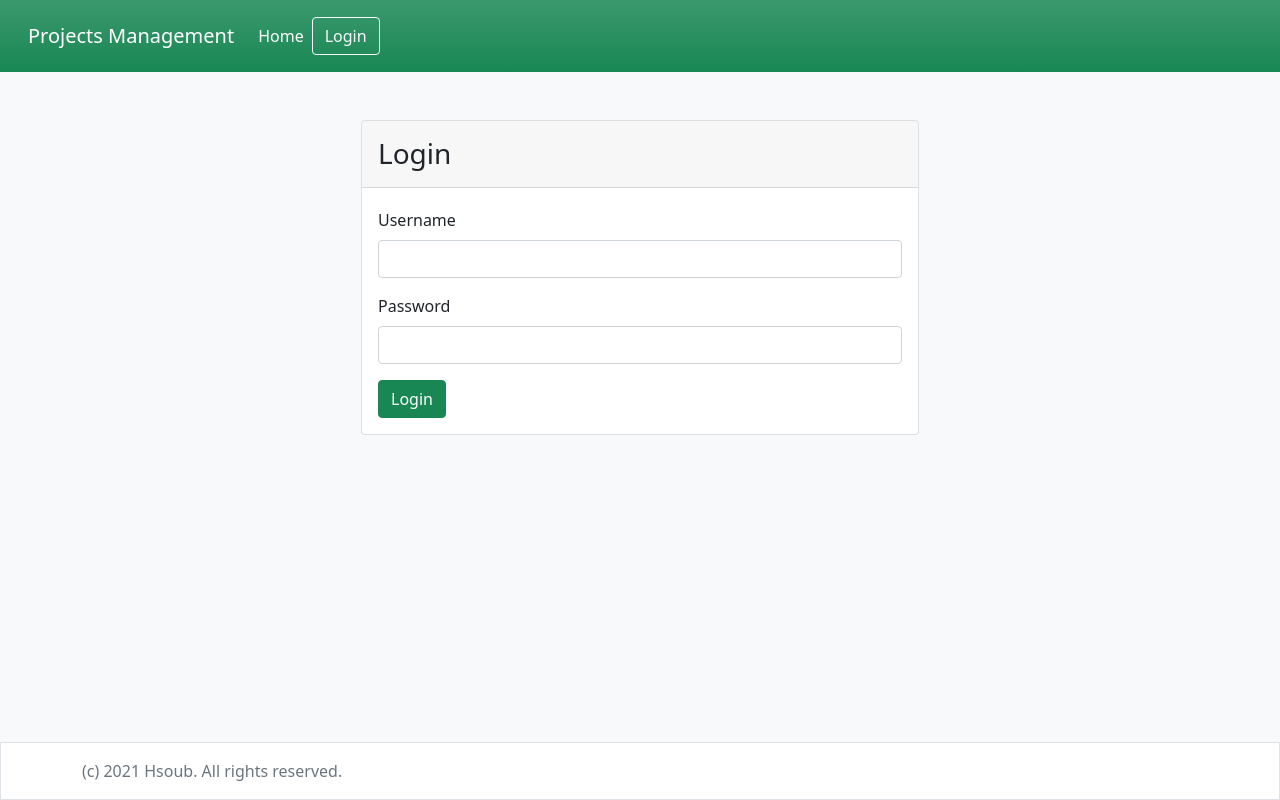
After one commit to rehab-saleh/django-pm, a Django app: page /accounts/login/ in a window 1280 px wide. The commit adds this page. Run offline with Django 4.2, Linux system fonts and the light colour scheme; some libraries are stand-ins or nearby versions.

Commit message:
Login & Logout

```diff
--- /dev/null
+++ b/accounts/forms.py
@@ -0,0 +1,18 @@
+from django.contrib.auth.forms import AuthenticationForm
+from django import forms
+
+attrs = {'class': 'form-control'}
+
+
+class UserLoginForm(AuthenticationForm):
+    def __init__(self, *args, **kwargs):
+        super(UserLoginForm, self).__init__(*args, **kwargs)
+
+    username = forms.CharField(
+        label='Username',
+        widget=forms.TextInput(attrs=attrs)
+    )
+    password = forms.CharField(
+        label='Password',
+        widget=forms.PasswordInput(attrs=attrs)
+    )
--- /dev/null
+++ b/accounts/templates/registration/login.html
@@ -0,0 +1,22 @@
+{% extends 'base.html' %}
+{% load i18n %}
+{% block content %}
+   <div class="container">
+       <div class="row justify-content-md-center">
+           <div class="card col-md-6 px-0">
+               <div class="card-header">
+                   <h3 class="mb-0 py-2">{% trans 'Login' %}</h3>
+               </div>
+               <div class="card-body">
+                   <form method="POST">
+                       {% csrf_token  %}
+                       {% include 'common/form.html' with form=form %}
+                       <button class="btn btn-success btn-block">
+                           {% translate 'Login' %}
+                       </button>
+                   </form>
+               </div>
+           </div>
+       </div>
+   </div>
+{% endblock %}
--- /dev/null
+++ b/accounts/urls.py
@@ -0,0 +1,8 @@
+from django.contrib.auth.views import LoginView
+from django.urls import path, include
+from accounts.forms import UserLoginForm
+
+urlpatterns = [
+    path('login/', LoginView.as_view(authentication_form=UserLoginForm), name='login'),
+    path('', include('django.contrib.auth.urls'))
+]
--- a/projects/templates/partials/header.html
+++ b/projects/templates/partials/header.html
@@ -11,6 +11,18 @@
                     <a class="nav-link active" aria-current="page" href="{% url 'Project_list' %}">{% trans 'Home' %}</a>
                 </li>
             </ul>
+            {% if user.is_authenticated %}
+            <ul class="navbar-nav me-2  mb-lg-0 me-3 ">
+                <li class="nav-item dropdown">
+                    <a class="nav-link dropdown-toggle" href="#" id="navbarDropdown" role="button" data-bs-toggle="dropdown" aria-expanded="false">
+                        {{ user.username }}
+                    </a>
+                    <ul class="dropdown-menu" aria-labelledby="navbarDropdown">
+                        <li><a class="dropdown-item" href="#">{%trans 'Profile' %}</a></li>
+                        <li><hr class="dropdown-divider"></li>
+                        <li><a class="dropdown-item" href="{% url 'logout' %}">{% trans 'Logout' %}</a></li>
+                    </ul>
+                </li>
                 <form method="GET" action="{% url 'Project_list' %}" class="d-flex">
                     <div class="input-group">
                         <input
@@ -25,6 +37,12 @@
                         </button>
                     </div>
                 </form>
+                {% else %}
+                <a class="btn btn-outline-light" href="{% url 'login'%}" >
+                    {%trans 'Login' %}
+                </a>
+                {% endif %}
+            </ul>
         </div>
     </div>
 </nav>
--- a/projects_management/settings.py
+++ b/projects_management/settings.py
@@ -131,6 +131,10 @@ STATIC_URL = 'static/'
 
 DEFAULT_AUTO_FIELD = 'django.db.models.BigAutoField'
 
+
+LOGIN_REDIRECT_URL ='/'
+LOGOUT_REDIRECT_URL = '/accounts/login'
+
 INTERNAL_IPS = [
     "127.0.0.1"
 ]
--- a/projects_management/urls.py
+++ b/projects_management/urls.py
@@ -20,5 +20,6 @@ import debug_toolbar
 urlpatterns = [
     path('__debug__/', include(debug_toolbar.urls)),
     path('', include('projects.urls')),
+    path('accounts/', include('accounts.urls')),
     path('admin/', admin.site.urls),
 ]
```
Also changed, not shown: projects/views.py (+9 -8 lines). Lines whose indentation alone changed are shown as unchanged.
